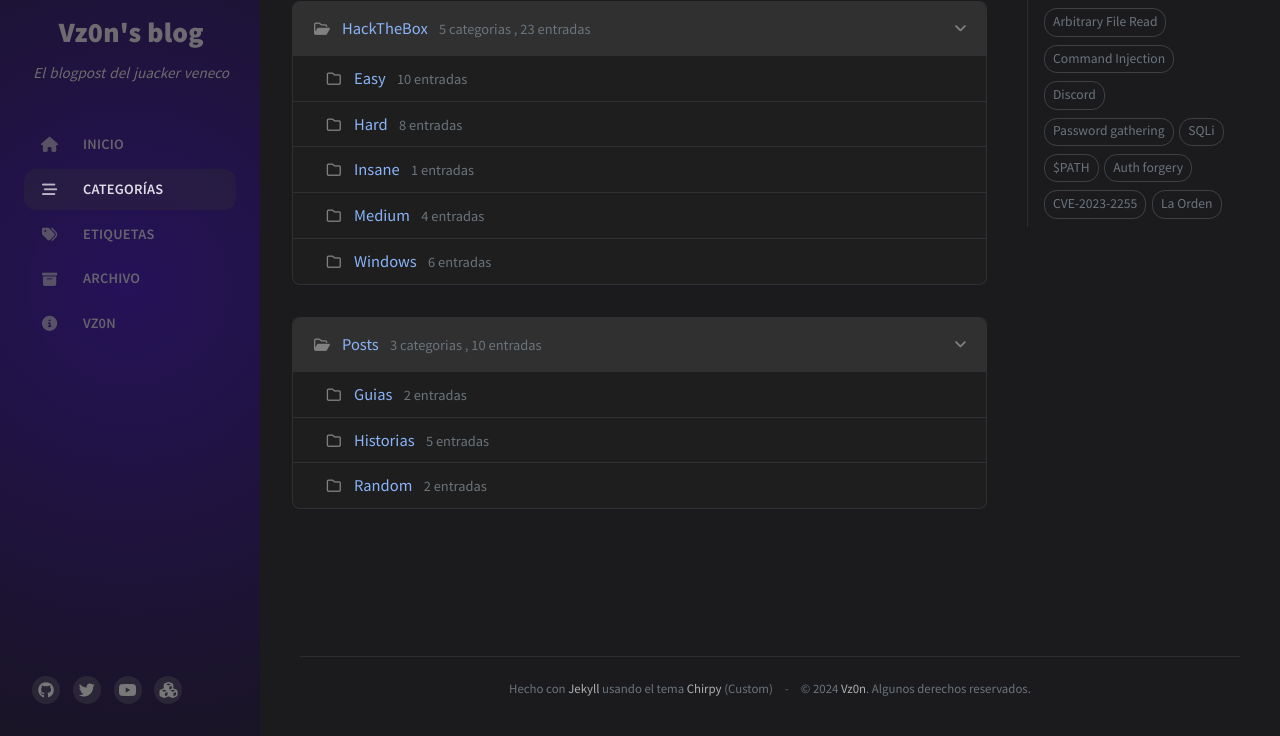
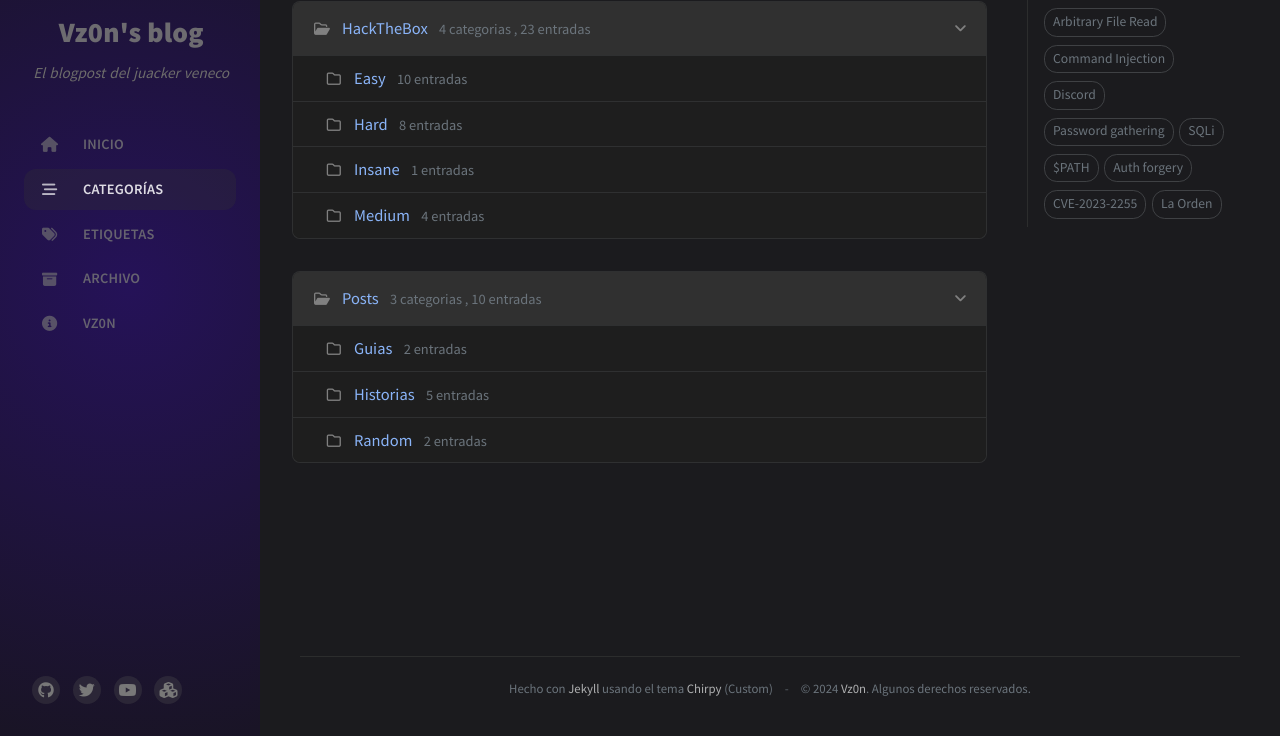
Before and after one commit to Vz0n/blog, a Jekyll site: the page built from _tabs/categories.md, in a window 1280 px wide, cut to the strip 164-900 px from the top of the page. Built offline with Jekyll 4.4.1, drawn with Linux system fonts in a browser that asks for light colours; cached includes are drawn as plain includes; comment, search, counter and statistics services are not loaded.

Commit message:
Fix category

```diff
--- a/_posts/writeups/2024-06-15-crafty.markdown
+++ b/_posts/writeups/2024-06-15-crafty.markdown
@@ -1,7 +1,7 @@
 ---
 title: "Máquina Crafty"
 description: "Resolución de la máquina Crafty de HackTheBox"
-categories: ["HackTheBox", "Windows", "Easy"]
+categories: ["HackTheBox", "Easy", "Windows"]
 tags: ["CVE-2021-44228", "Hardcoded credentials"]
 logo: "/assets/writeups/crafty/logo.webp"
 ---
```
